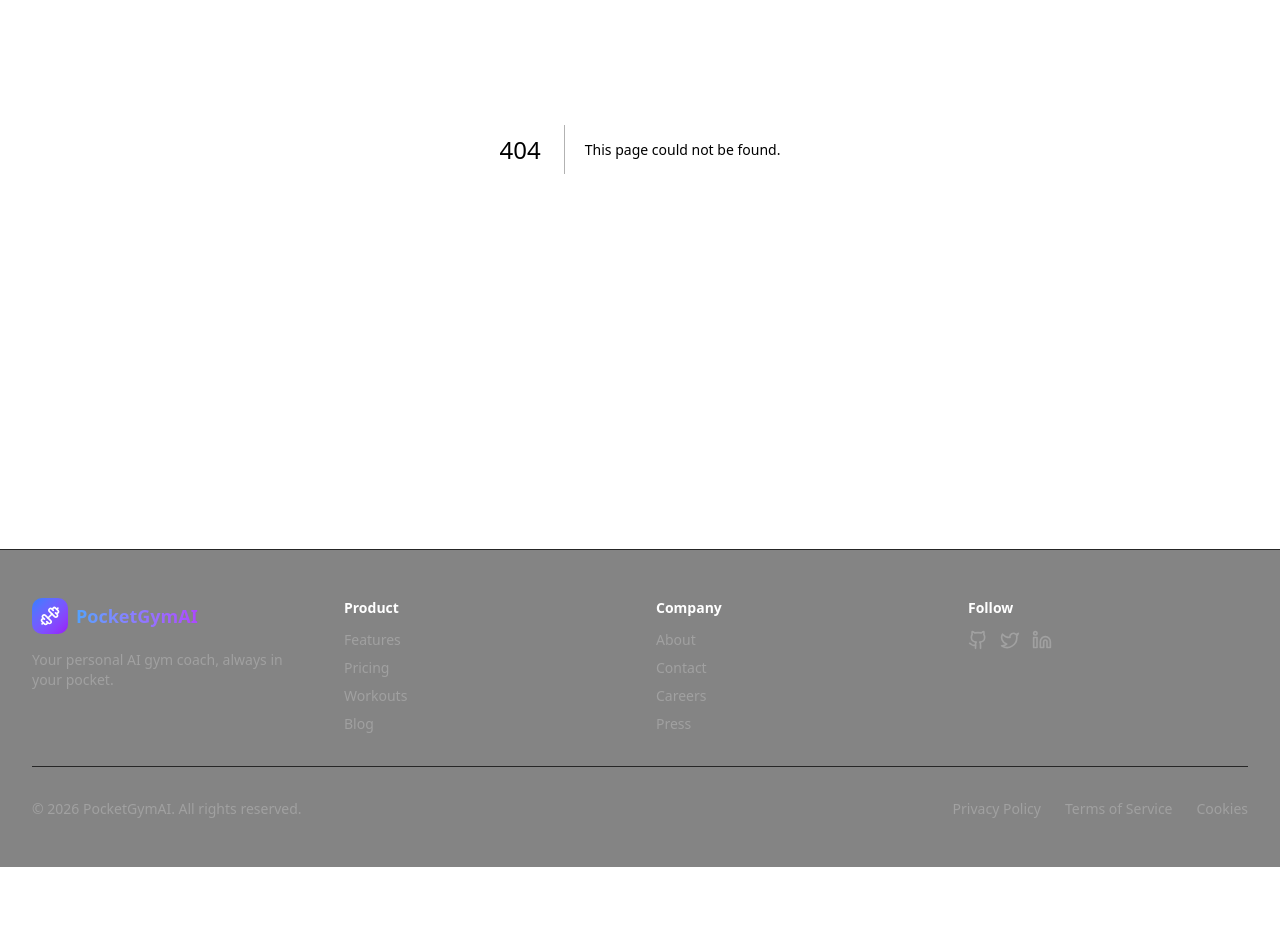
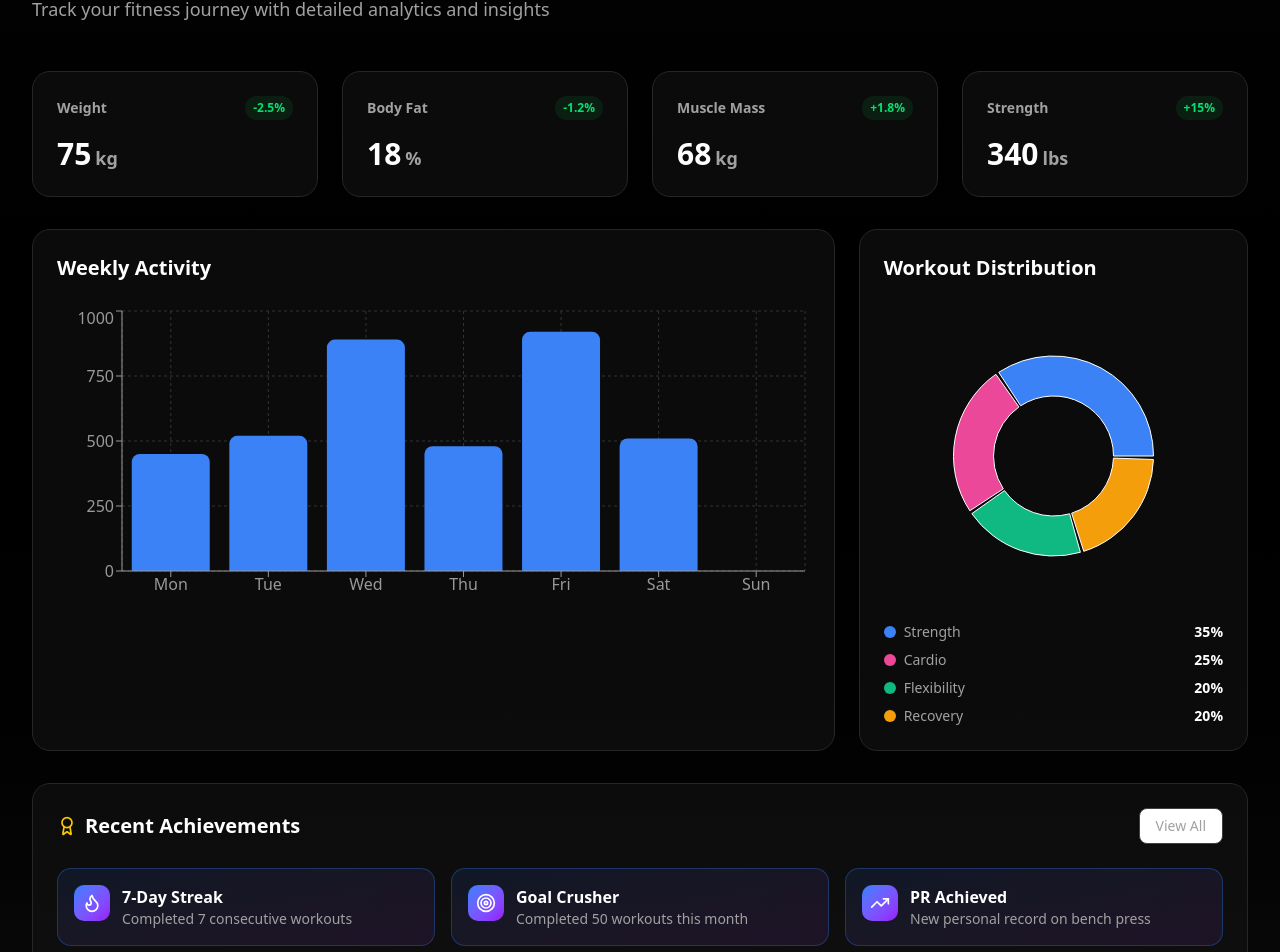
Before and after one commit to Rohan19005742/PocketGymAI, a Next.js app: page /progress in a window 1280 px wide. Before the commit this address had no page. Shown: the part 251-1203 px from the top of the page. Before the commit the page ends 1118 px from the top, so only its background shows below. Built offline with nearby package versions, Linux system fonts and the light colour scheme.

Commit message:
feat: Add progress tracking dashboard with analytics and achievements

```diff
--- /dev/null
+++ b/app/progress/page.tsx
@@ -0,0 +1,167 @@
+"use client";
+
+import { Button } from "@/components/ui/button";
+import { TrendingUp, Calendar, Award, Flame, Target } from "lucide-react";
+import { LineChart, Line, BarChart, Bar, XAxis, YAxis, CartesianGrid, Tooltip, ResponsiveContainer, PieChart, Pie, Cell } from "recharts";
+
+// Sample data
+const progressData = [
+  { date: "Mon", workouts: 1, calories: 450 },
+  { date: "Tue", workouts: 1, calories: 520 },
+  { date: "Wed", workouts: 2, calories: 890 },
+  { date: "Thu", workouts: 1, calories: 480 },
+  { date: "Fri", workouts: 2, calories: 920 },
+  { date: "Sat", workouts: 1, calories: 510 },
+  { date: "Sun", workouts: 0, calories: 0 },
+];
+
+const bodyMetrics = [
+  { name: "Weight", value: 75, unit: "kg", change: "-2.5%" },
+  { name: "Body Fat", value: 18, unit: "%", change: "-1.2%" },
+  { name: "Muscle Mass", value: 68, unit: "kg", change: "+1.8%" },
+  { name: "Strength", value: 340, unit: "lbs", change: "+15%" },
+];
+
+const workoutStats = [
+  { name: "Strength", value: 35 },
+  { name: "Cardio", value: 25 },
+  { name: "Flexibility", value: 20 },
+  { name: "Recovery", value: 20 },
+];
+
+const colors = ["#3B82F6", "#EC4899", "#10B981", "#F59E0B"];
+
+export default function ProgressPage() {
+  return (
+    <div className="min-h-screen bg-gradient-to-b from-neutral-950 via-black to-neutral-950 pt-20">
+      <div className="max-w-7xl mx-auto px-4 sm:px-6 lg:px-8 py-12">
+        {/* Header */}
+        <div className="space-y-4 mb-12">
+          <div className="inline-flex items-center space-x-2 px-4 py-2 bg-gradient-to-r from-blue-500/10 to-purple-500/10 border border-blue-500/30 rounded-full">
+            <TrendingUp className="w-4 h-4 text-blue-400" />
+            <span className="text-xs sm:text-sm font-semibold text-blue-400">
+              Your Stats
+            </span>
+          </div>
+          <h1 className="text-4xl sm:text-5xl font-black">Progress Dashboard</h1>
+          <p className="text-neutral-400 text-lg">Track your fitness journey with detailed analytics and insights</p>
+        </div>
+
+        {/* Stats Cards */}
+        <div className="grid grid-cols-1 md:grid-cols-2 lg:grid-cols-4 gap-6 mb-8">
+          {bodyMetrics.map((metric, index) => (
+            <div
+              key={index}
+              className="p-6 rounded-2xl border border-neutral-800 bg-neutral-900/50 hover:bg-neutral-900 transition-all duration-300"
+            >
+              <div className="flex items-center justify-between mb-4">
+                <h3 className="text-sm text-neutral-400 font-semibold">{metric.name}</h3>
+                <span className="text-xs font-bold text-green-400 bg-green-500/10 px-2 py-1 rounded-full">
+                  {metric.change}
+                </span>
+              </div>
+              <div className="space-y-1">
+                <p className="text-3xl font-bold">
+                  {metric.value}
+                  <span className="text-lg text-neutral-400 ml-1">{metric.unit}</span>
+                </p>
+              </div>
+            </div>
+          ))}
+        </div>
+
+        {/* Charts */}
+        <div className="grid grid-cols-1 lg:grid-cols-3 gap-6 mb-8">
+          {/* Weekly Activity */}
+          <div className="lg:col-span-2 p-6 rounded-2xl border border-neutral-800 bg-neutral-900/50">
+            <h2 className="text-xl font-bold mb-6">Weekly Activity</h2>
+            <ResponsiveContainer width="100%" height={300}>
+              <BarChart data={progressData}>
+                <CartesianGrid strokeDasharray="3 3" stroke="#333" />
+                <XAxis dataKey="date" stroke="#999" />
+                <YAxis stroke="#999" />
+                <Tooltip
+                  contentStyle={{
+                    backgroundColor: "#1a1a1a",
+                    border: "1px solid #333",
+                    borderRadius: "8px",
+                  }}
+                />
+                <Bar dataKey="calories" fill="#3B82F6" radius={[8, 8, 0, 0]} />
+              </BarChart>
+            </ResponsiveContainer>
+          </div>
+
+          {/* Workout Distribution */}
+          <div className="p-6 rounded-2xl border border-neutral-800 bg-neutral-900/50">
+            <h2 className="text-xl font-bold mb-6">Workout Distribution</h2>
+            <ResponsiveContainer width="100%" height={300}>
+              <PieChart>
+                <Pie
+                  data={workoutStats}
+                  cx="50%"
+                  cy="50%"
+                  innerRadius={60}
+                  outerRadius={100}
+                  paddingAngle={2}
+                  dataKey="value"
+                >
+                  {workoutStats.map((entry, index) => (
+                    <Cell key={`cell-${index}`} fill={colors[index % colors.length]} />
+                  ))}
+                </Pie>
+              </PieChart>
+            </ResponsiveContainer>
+            <div className="mt-4 space-y-2 text-sm">
+              {workoutStats.map((stat, index) => (
+                <div key={index} className="flex items-center space-x-2">
+                  <div className="w-3 h-3 rounded-full" style={{ backgroundColor: colors[index] }} />
+                  <span className="text-neutral-400">{stat.name}</span>
+                  <span className="ml-auto text-white font-semibold">{stat.value}%</span>
+                </div>
+              ))}
+            </div>
+          </div>
+        </div>
+
+        {/* Recent Achievements */}
+        <div className="p-6 rounded-2xl border border-neutral-800 bg-neutral-900/50">
+          <div className="flex items-center justify-between mb-6">
+            <h2 className="text-xl font-bold flex items-center space-x-2">
+              <Award className="w-5 h-5 text-yellow-400" />
+              <span>Recent Achievements</span>
+            </h2>
+            <Button variant="outline" className="border-neutral-700 text-neutral-400">
+              View All
+            </Button>
+          </div>
+          <div className="grid grid-cols-1 md:grid-cols-3 gap-4">
+            {[
+              { icon: Flame, title: "7-Day Streak", description: "Completed 7 consecutive workouts" },
+              { icon: Target, title: "Goal Crusher", description: "Completed 50 workouts this month" },
+              { icon: TrendingUp, title: "PR Achieved", description: "New personal record on bench press" },
+            ].map((achievement, index) => {
+              const IconComponent = achievement.icon;
+              return (
+                <div
+                  key={index}
+                  className="p-4 rounded-xl bg-gradient-to-br from-blue-500/10 to-purple-500/10 border border-blue-500/30"
+                >
+                  <div className="flex items-start space-x-3">
+                    <div className="p-2 bg-gradient-to-br from-blue-500 to-purple-600 rounded-lg">
+                      <IconComponent className="w-5 h-5 text-white" />
+                    </div>
+                    <div className="flex-1">
+                      <h3 className="font-bold">{achievement.title}</h3>
+                      <p className="text-sm text-neutral-400">{achievement.description}</p>
+                    </div>
+                  </div>
+                </div>
+              );
+            })}
+          </div>
+        </div>
+      </div>
+    </div>
+  );
+}
--- a/package.json
+++ b/package.json
@@ -18,6 +18,7 @@
     "radix-ui": "^1.4.3",
     "react": "19.2.3",
     "react-dom": "19.2.3",
+    "recharts": "^3.7.0",
     "tailwind-merge": "^3.4.0"
   },
   "devDependencies": {
```
Also changed, not shown: 1 other file (tests, documents, lock files or other folders).
